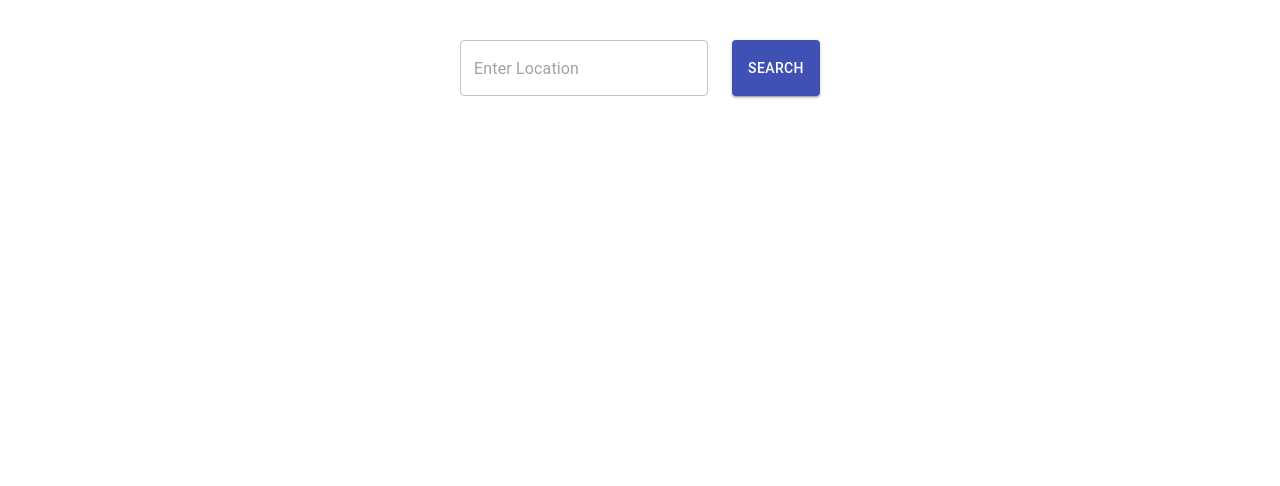
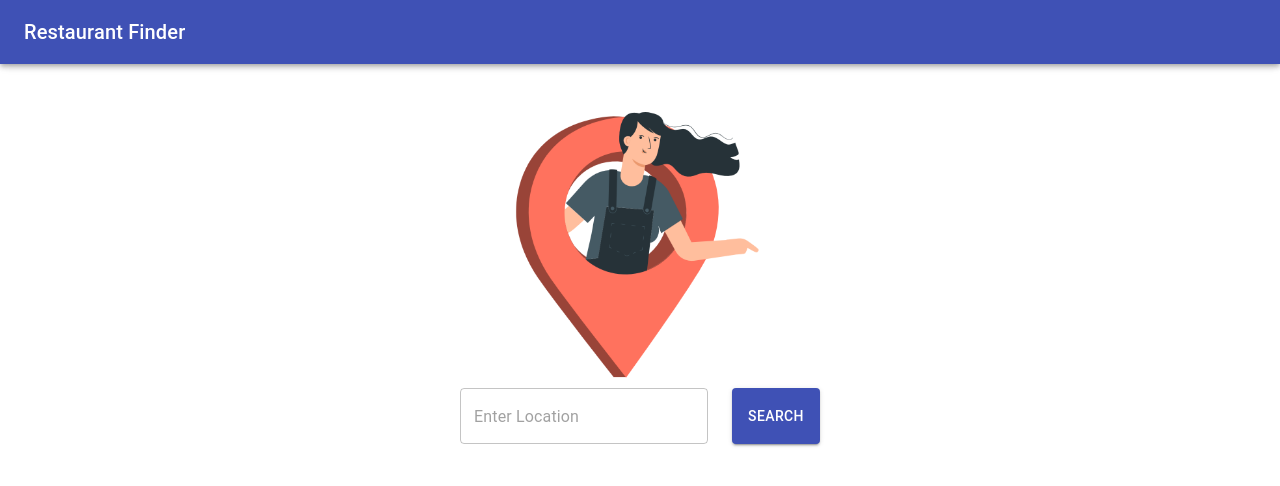
Before and after one commit to mahakmakharia/search-restaurants, a React (Create React App) app: page / in a window 1280 px wide. Shown: the top 486 px of the page. Built offline with nearby package versions, Linux system fonts and the light colour scheme.

Commit message:
(add) : header and illustration

```diff
--- a/src/App.js
+++ b/src/App.js
@@ -3,11 +3,21 @@ import "react-toastify/dist/ReactToastify.css";
 import HomePage from "./pages/Homepage";
 import SearchRestaurants from "./pages/SearchRestaurants";
 import { ToastContainer } from "react-toastify";
-import { Route, Switch } from "react-router";
+import { Route, Switch, Link } from "react-router-dom";
+import { AppBar, Toolbar, Typography } from "@material-ui/core";
 
 function App() {
   return (
     <div>
+      <AppBar>
+        <Toolbar>
+          <Typography variant="h6">
+            <Link style={{ textDecoration: "none" }} to="/">
+              <span style={{ color: "white" }}>Restaurant Finder</span>
+            </Link>
+          </Typography>
+        </Toolbar>
+      </AppBar>
       <ToastContainer />
       <Switch>
         <Route exact path={"/"} component={HomePage} />
--- a/src/components/Locations.jsx
+++ b/src/components/Locations.jsx
@@ -21,7 +21,7 @@ const Locations = ({ locations }) => {
 
   const StyledTableCell = withStyles((theme) => ({
     head: {
-      backgroundColor: theme.palette.common.black,
+      backgroundColor: "#3f51b5",
       color: theme.palette.common.white,
     },
     body: {
--- a/src/pages/Homepage.jsx
+++ b/src/pages/Homepage.jsx
@@ -3,6 +3,7 @@ import { Box, Button, TextField } from "@material-ui/core";
 import Locations from "../components/Locations";
 import { toast } from "react-toastify";
 import { getAllLocations } from "../services/LocationServices";
+import illustration from "../assets/images/location.png";
 
 const HomePage = () => {
   const [location, setLocation] = useState("");
@@ -34,8 +35,18 @@ const HomePage = () => {
         display={"flex"}
         flexDirection={"column"}
         alignItems={"center"}
-        mt={"2.5rem"}
+        mt={"5.5rem"}
       >
+        <img
+          src={illustration}
+          style={
+            ({ display: "block" },
+            { margin: "auto 10px" },
+            { width: "50%" },
+            { height: "300px" })
+          }
+          alt=""
+        />
         <form onSubmit={formHandler}>
           <Box display={"flex"}>
             <Box mr={"1.5rem"}>
@@ -54,7 +65,7 @@ const HomePage = () => {
         </form>
         <br />
         {locations && locations.length ? (
-          <Box width={"95vw"} maxWidth={"1000px"} mt={"3rem"}>
+          <Box width={"95vw"} maxWidth={"1000px"} my={"3rem"}>
             <Locations locations={locations} />
           </Box>
         ) : null}
--- a/src/pages/SearchRestaurants.jsx
+++ b/src/pages/SearchRestaurants.jsx
@@ -102,7 +102,13 @@ const SearchRestaurants = () => {
 
   return (
     <>
-      <Box display="flex" flexWrap="wrap" alignContent="flex-end" p={1} m={1}>
+      <Box
+        display="flex"
+        flexWrap="wrap"
+        alignContent="flex-end"
+        mt={"6rem"}
+        mx={"2rem"}
+      >
         <Box style={{ marginRight: "20px" }}>
           <Select
             value={selectedCategory.id}
@@ -159,7 +165,7 @@ const SearchRestaurants = () => {
         </form>
       </Box>
 
-      <Box mt={"3rem"}>
+      <Box mt={"2rem"}>
         <RestaurantList restaurants={restaurants} />
       </Box>
     </>
```
